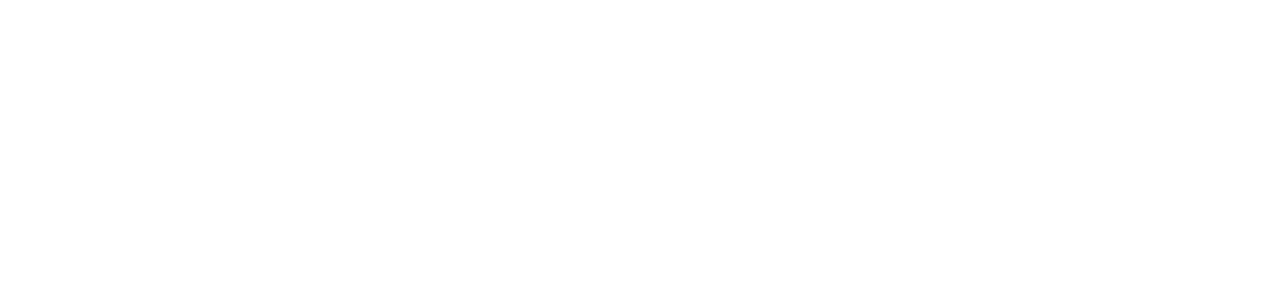
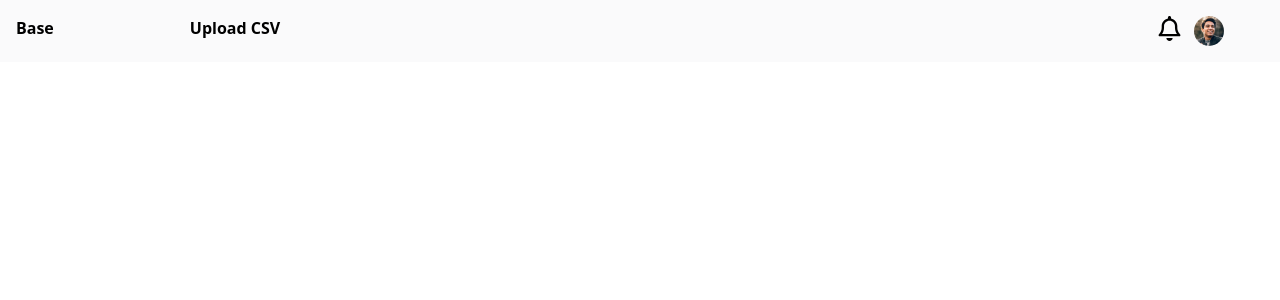
Before and after one commit to Ahalya-KT/sec-lab-machine-task-react, a React (Vite) app: page /navbar in a window 1280 px wide. Before the commit this address had no page. Shown: the top 300 px of the page. Built offline with nearby package versions, Linux system fonts and the light colour scheme.

Commit message:
feat: Navbar completed

```diff
--- a/src/App.jsx
+++ b/src/App.jsx
@@ -1,6 +1,7 @@
 import { BrowserRouter, Routes, Route } from "react-router-dom";
 import "./App.css";
 import SignIn from "./pages/SignIn";
+import Navbar from "./pages/Navbar";
 
 function App() {
   return (
@@ -8,6 +9,7 @@
       <BrowserRouter>
         <Routes>
           <Route path="/" element={<SignIn />} />
+          <Route path="/navbar" element={<Navbar />} />
         </Routes>
       </BrowserRouter>
     </div>
--- /dev/null
+++ b/src/pages/Navbar.jsx
@@ -0,0 +1,34 @@
+import React from "react";
+import { FaRegBell } from "react-icons/fa6";
+import img2 from "../images/image.png";
+import { RxHamburgerMenu } from "react-icons/rx";
+
+const Navbar = () => {
+  return (
+    <div>
+      <div className="flex justify-between py-4 px-4 bg-[#FAFAFB] md:flex gap-6">
+        <div className="flex gap-5">
+          <div className="ml-7 lg:hidden ">
+            <RxHamburgerMenu size={30} />
+          </div>
+
+          <div>
+            <p className="font-bold">Base</p>
+          </div>
+        </div>
+
+        <div className="md:flex justify-between md:w-full">
+          <div className="ml-28 hidden md:block ">
+            <p className="font-semibold">Upload CSV</p>
+          </div>
+          <div className="flex gap-3 mr-10">
+            <FaRegBell size={25} className="" />
+            <img src={img2} className="rounded-full" />
+          </div>
+        </div>
+      </div>
+    </div>
+  );
+};
+
+export default Navbar;
```
Also changed, not shown: src/images/image.png (added).
